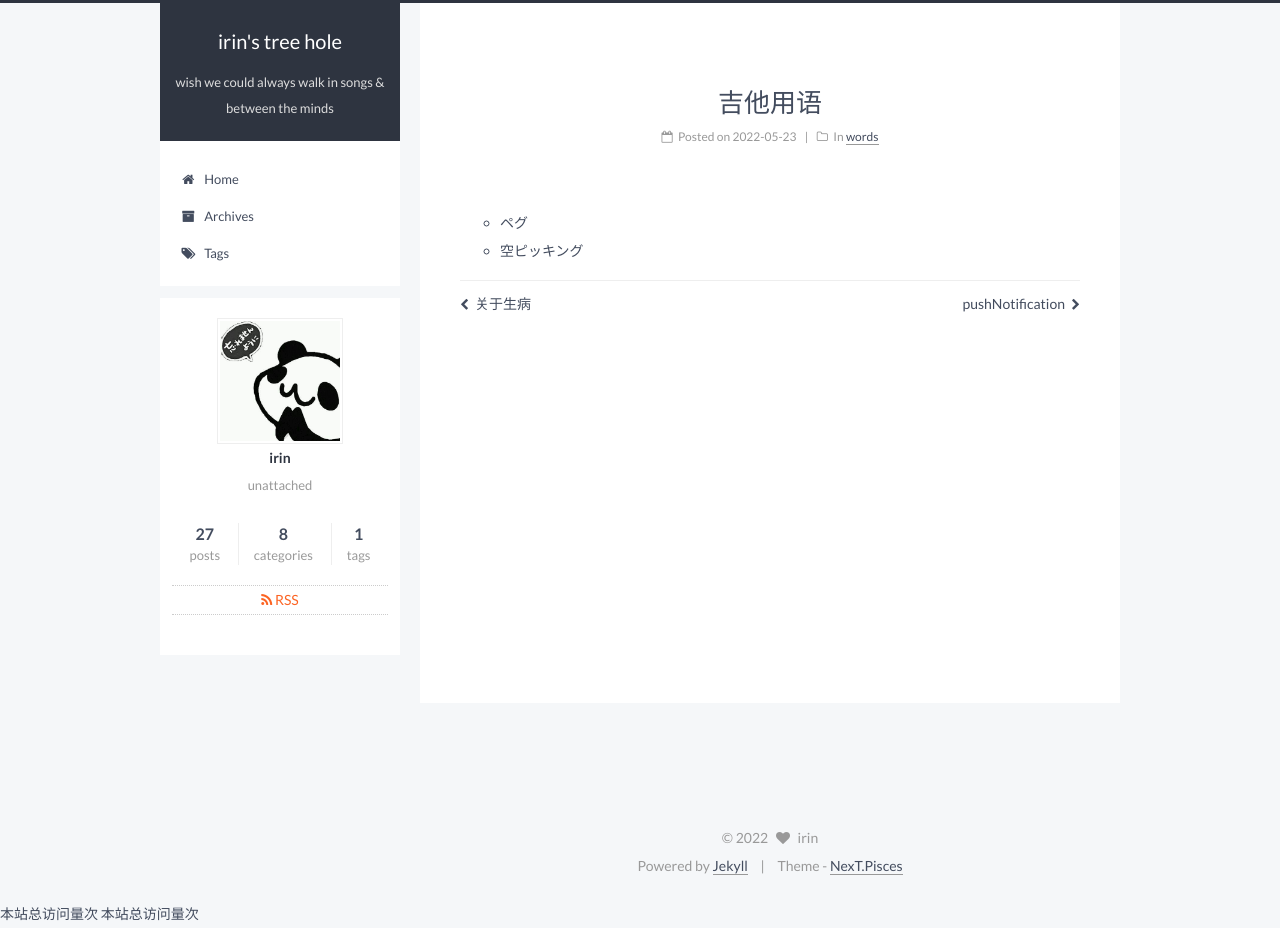
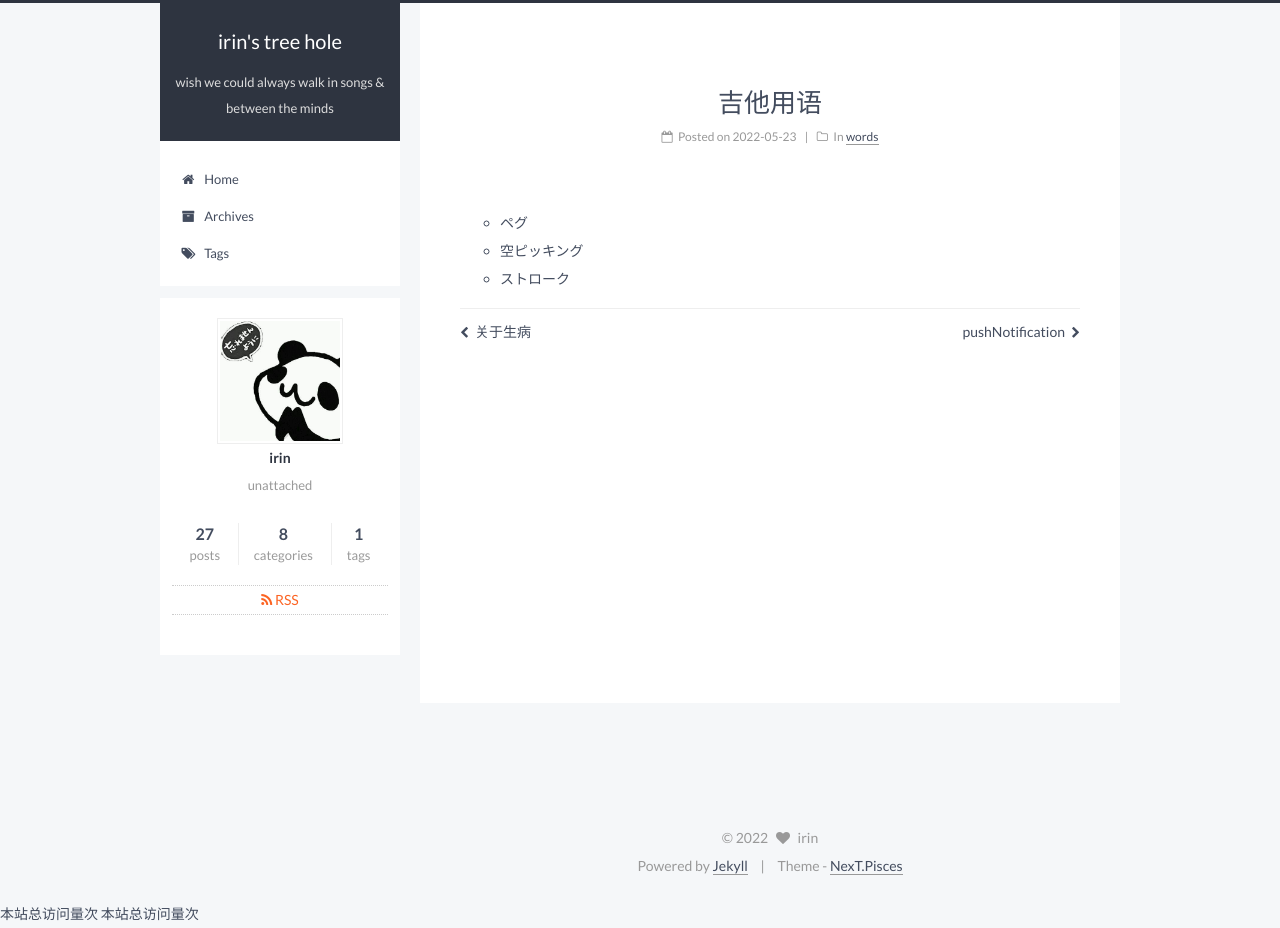
Before and after one commit to lisheng1009/lisheng1009.github.io, a Jekyll site: the page built from _posts/2022-05-23-吉他用语.md, in a window 1280 px wide. Built offline with Jekyll 4.4.1, drawn with Linux system fonts in a browser that asks for light colours; comment, search, counter and statistics services are not loaded.

Commit message:
Update 2022-05-23-吉他用语.md

```diff
--- a/_posts/2022-05-23-吉他用语.md
+++ b/_posts/2022-05-23-吉他用语.md
@@ -7,3 +7,4 @@ tags:
 
 + ペグ
 + 空ピッキング
++ ストローク
```
